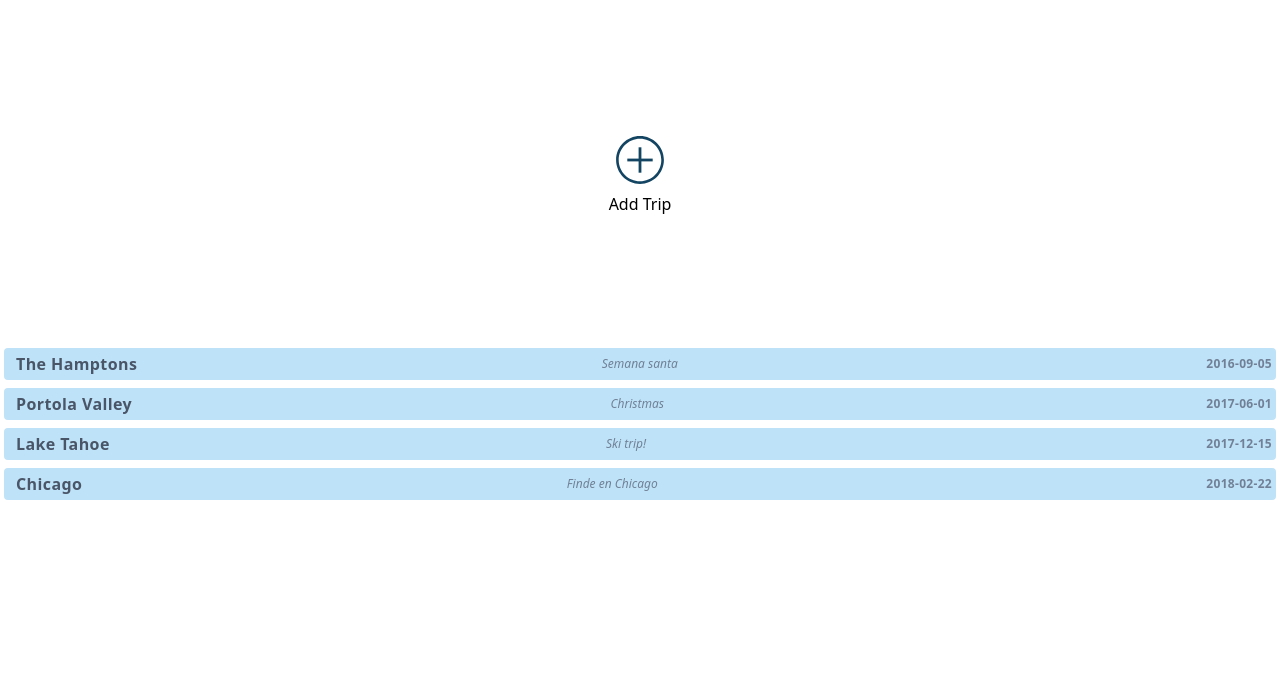
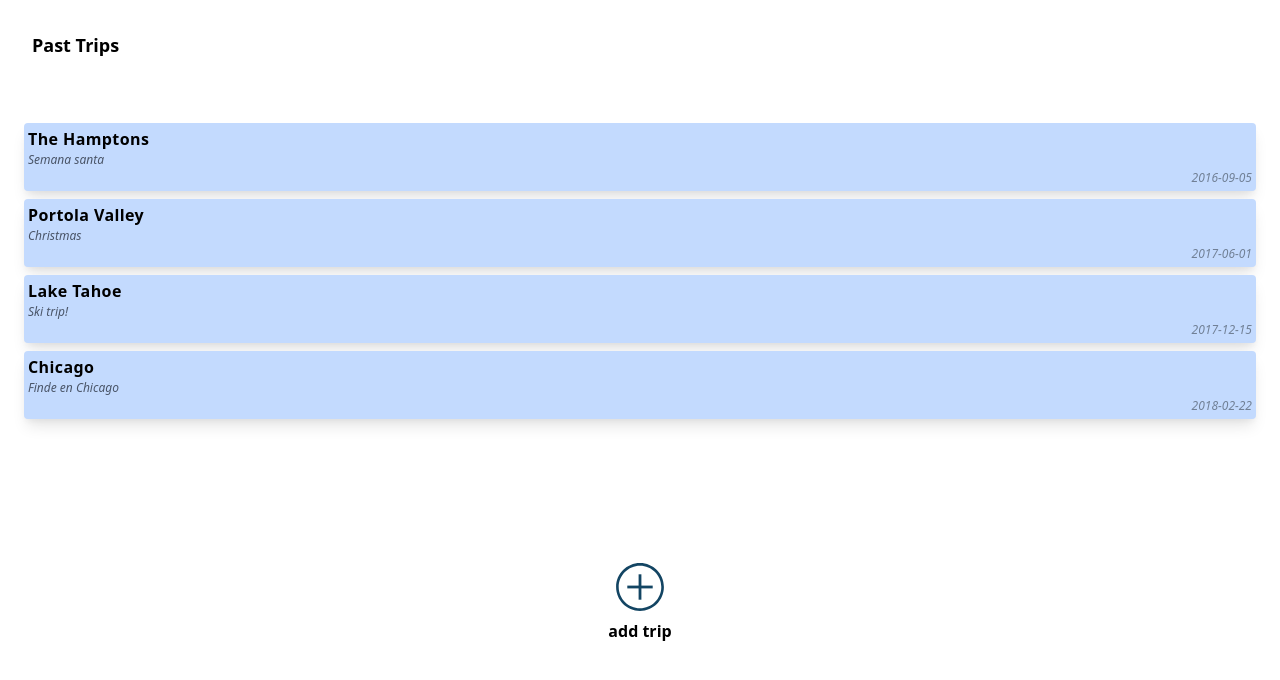
Before and after one commit to revilla-meza/trip-list-web, a React (Create React App) app: page / in a window 1280 px wide. Shown: the top 680 px of the page. Built offline with nearby package versions, Linux system fonts and the light colour scheme.

Commit message:
Tl 7: Implement new "Past Trips" design (#2)
* wip

* TL-7: Implement new Past Trips design

* rebase on master

```diff
--- a/src/components/PastTrips/PastTripsCard.js
+++ b/src/components/PastTrips/PastTripsCard.js
@@ -1,16 +1,14 @@
 import React from 'react';
+
+
 
 const PastTripsCard = ({ trips }) => {
   return (
-    <div className="p-1">
-      <div className="flex items-center justify-between border-black bg-blue-200 rounded p-1 hover:bg-red-100">
-        <p className="ml-2 text-gray-700 font-semibold font-sans tracking-wide">{trips.destination}</p>
-        <p className="text-gray-600 italic text-xs">{trips.name}</p>
-        <div>
-          <p className="self-end text-xs ml-16 text-gray-600 font-semibold font-sans tracking-wide">
-            {trips.created_at}
-          </p>
-        </div>
+    <div className="px-6 my-2 ">
+      <div className="flex flex-col bg-indigo-200 rounded p-1 shadow-lg">
+        <p className="text-black font-semibold font-sans tracking-wide">{trips.destination}</p>
+        <p className="text-gray-700 italic text-xs">{trips.name}</p>
+        <p className="text-gray-600 italic text-xs self-end">{trips.created_at}</p>
       </div>
     </div>
   );
--- a/src/components/PastTrips/PastTripsList.js
+++ b/src/components/PastTrips/PastTripsList.js
@@ -8,17 +8,19 @@ const PastTripsList = () => {
 
   return (
     <div>
+      <h1 className='mt-8 mb-16 ml-8 font-sans text-lg font-bold '>Past Trips</h1>
       {/* This linked to create trip from  */}
-      <div className="flex  items-center flex-col mb-32">
-        <img className="w-16 h-auto mt-32 " src={addTrip} alt="add trip button" />
-        <h2 className="text-md">Add Trip</h2>
-      </div>
+
       {/* This linked to create trip from   */}
 
       {/* This Linked to trip page */}
       {tripList.map((trip) => (
         <PastTripsCard key={trip.id} trips={trip} />
       ))}
+        <div className="flex  items-center flex-col mb-32">
+        <img className="w-16 h-auto mt-32 " src={addTrip} alt="add trip button" />
+        <h2 className="text-md font-bold">add trip</h2>
+      </div>
     </div>
   );
 };
```
Also changed, not shown: tailwind.js.
